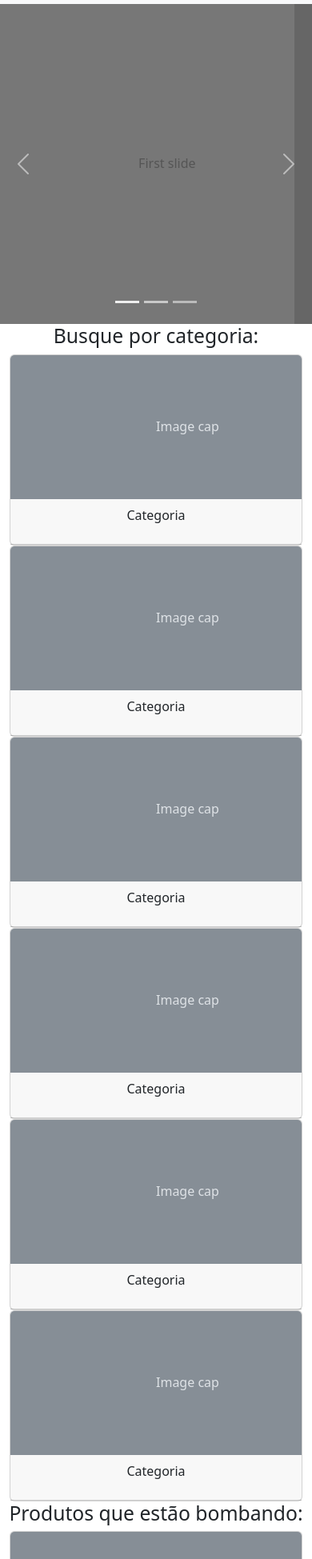
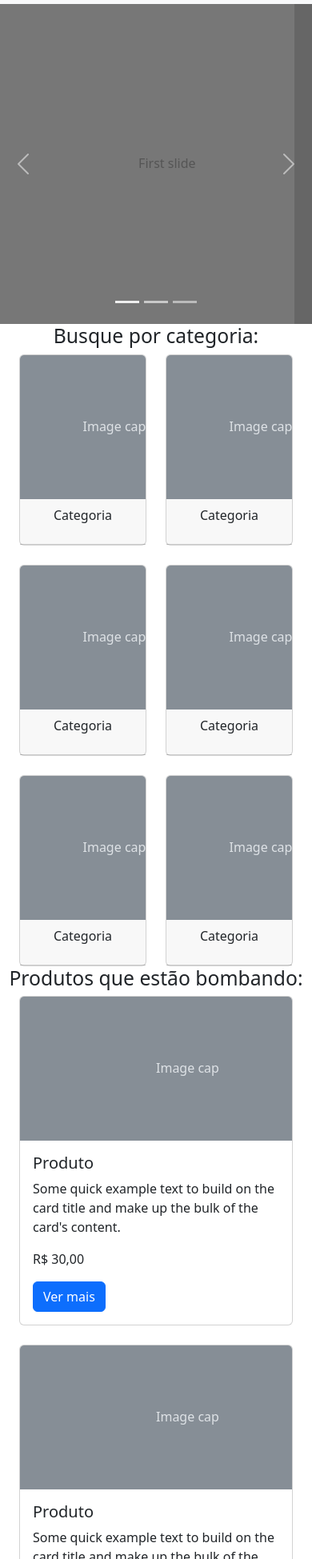
Before and after one commit to igorfcfs/CursoAlura-Bootstrap5-CrieUmaLandingPageResponsiva, a plain HTML site: page index.html in a window 390 px wide. Shown: the part 51-2000 px from the top of the page at 80% size. Drawn offline with nearby package versions, Linux system fonts and the light colour scheme.

Commit message:
Breakpoints e Grid no Bootstrap

```diff
--- a/index.html
+++ b/index.html
@@ -1,21 +1,26 @@
 <!DOCTYPE html>
 <html lang="en">
+
 <head>
     <meta charset="UTF-8">
     <meta name="viewport" content="width=device-width, initial-scale=1.0">
     <title>Meteora</title>
     <link rel="stylesheet" href="reset.css">
-    <link href="https://cdn.jsdelivr.net/npm/bootstrap@5.3.2/dist/css/bootstrap.min.css" rel="stylesheet" integrity="sha384-T3c6CoIi6uLrA9TneNEoa7RxnatzjcDSCmG1MXxSR1GAsXEV/Dwwykc2MPK8M2HN" crossorigin="anonymous">
+    <link href="https://cdn.jsdelivr.net/npm/bootstrap@5.3.2/dist/css/bootstrap.min.css" rel="stylesheet"
+        integrity="sha384-T3c6CoIi6uLrA9TneNEoa7RxnatzjcDSCmG1MXxSR1GAsXEV/Dwwykc2MPK8M2HN" crossorigin="anonymous">
 </head>
+
 <body>
-    <nav class="navbar navbar-expand-lg bg-body-tertiary">
+    <nav class="navbar navbar-expand-md bg-body-tertiary">
         <div class="container-fluid">
             <a class="navbar-brand" href="#">Meteora</a>
-          <button class="navbar-toggler" type="button" data-bs-toggle="collapse" data-bs-target="#navbarSupportedContent" aria-controls="navbarSupportedContent" aria-expanded="false" aria-label="Toggle navigation">
+            <button class="navbar-toggler" type="button" data-bs-toggle="collapse"
+                data-bs-target="#navbarSupportedContent" aria-controls="navbarSupportedContent" aria-expanded="false"
+                aria-label="Toggle navigation">
                 <span class="navbar-toggler-icon"></span>
             </button>
             <div class="collapse navbar-collapse" id="navbarSupportedContent">
-            <ul class="navbar-nav me-auto mb-2 mb-lg-0">
+                <ul class="navbar-nav me-auto">
                     <li class="nav-item">
                         <a class="nav-link active" aria-current="page" href="#">Home</a>
                     </li>
@@ -39,38 +44,61 @@
 
     <div id="carouselExampleCaptions" class="carousel slide" data-bs-ride="carousel">
         <div class="carousel-indicators">
-    <button type="button" data-bs-target="#carouselExampleCaptions" data-bs-slide-to="0" class="active" aria-current="true" aria-label="Slide 1"></button>
-    <button type="button" data-bs-target="#carouselExampleCaptions" data-bs-slide-to="1" aria-label="Slide 2"></button>
-    <button type="button" data-bs-target="#carouselExampleCaptions" data-bs-slide-to="2" aria-label="Slide 3"></button>
+            <button type="button" data-bs-target="#carouselExampleCaptions" data-bs-slide-to="0" class="active"
+                aria-current="true" aria-label="Slide 1"></button>
+            <button type="button" data-bs-target="#carouselExampleCaptions" data-bs-slide-to="1"
+                aria-label="Slide 2"></button>
+            <button type="button" data-bs-target="#carouselExampleCaptions" data-bs-slide-to="2"
+                aria-label="Slide 3"></button>
         </div>
         <div class="carousel-inner">
             <div class="carousel-item active">
-            <svg class="bd-placeholder-img bd-placeholder-img-lg d-block w-100" width="800" height="400" xmlns="http://www.w3.org/2000/svg" role="img" aria-label="Placeholder: First slide" preserveAspectRatio="xMidYMid slice" focusable="false"><title>Placeholder</title><rect width="100%" height="100%" fill="#777"></rect><text x="50%" y="50%" fill="#555" dy=".3em">First slide</text></svg>
+                <svg class="bd-placeholder-img bd-placeholder-img-lg d-block w-100" width="800" height="400"
+                    xmlns="http://www.w3.org/2000/svg" role="img" aria-label="Placeholder: First slide"
+                    preserveAspectRatio="xMidYMid slice" focusable="false">
+                    <title>Placeholder</title>
+                    <rect width="100%" height="100%" fill="#777"></rect><text x="50%" y="50%" fill="#555"
+                        dy=".3em">First slide</text>
+                </svg>
                 <div class="carousel-caption d-none d-md-block">
                     <h5>First slide label</h5>
                     <p>Some representative placeholder content for the first slide.</p>
                 </div>
             </div>
             <div class="carousel-item">
-            <svg class="bd-placeholder-img bd-placeholder-img-lg d-block w-100" width="800" height="400" xmlns="http://www.w3.org/2000/svg" role="img" aria-label="Placeholder: Second slide" preserveAspectRatio="xMidYMid slice" focusable="false"><title>Placeholder</title><rect width="100%" height="100%" fill="#666"></rect><text x="50%" y="50%" fill="#444" dy=".3em">Second slide</text></svg>
+                <svg class="bd-placeholder-img bd-placeholder-img-lg d-block w-100" width="800" height="400"
+                    xmlns="http://www.w3.org/2000/svg" role="img" aria-label="Placeholder: Second slide"
+                    preserveAspectRatio="xMidYMid slice" focusable="false">
+                    <title>Placeholder</title>
+                    <rect width="100%" height="100%" fill="#666"></rect><text x="50%" y="50%" fill="#444"
+                        dy=".3em">Second slide</text>
+                </svg>
                 <div class="carousel-caption d-none d-md-block">
                     <h5>Second slide label</h5>
                     <p>Some representative placeholder content for the second slide.</p>
                 </div>
             </div>
             <div class="carousel-item">
-            <svg class="bd-placeholder-img bd-placeholder-img-lg d-block w-100" width="800" height="400" xmlns="http://www.w3.org/2000/svg" role="img" aria-label="Placeholder: Third slide" preserveAspectRatio="xMidYMid slice" focusable="false"><title>Placeholder</title><rect width="100%" height="100%" fill="#555"></rect><text x="50%" y="50%" fill="#333" dy=".3em">Third slide</text></svg>
+                <svg class="bd-placeholder-img bd-placeholder-img-lg d-block w-100" width="800" height="400"
+                    xmlns="http://www.w3.org/2000/svg" role="img" aria-label="Placeholder: Third slide"
+                    preserveAspectRatio="xMidYMid slice" focusable="false">
+                    <title>Placeholder</title>
+                    <rect width="100%" height="100%" fill="#555"></rect><text x="50%" y="50%" fill="#333"
+                        dy=".3em">Third slide</text>
+                </svg>
                 <div class="carousel-caption d-none d-md-block">
                     <h5>Third slide label</h5>
                     <p>Some representative placeholder content for the third slide.</p>
                 </div>
             </div>
         </div>
-        <button class="carousel-control-prev" type="button" data-bs-target="#carouselExampleCaptions" data-bs-slide="prev">
+        <button class="carousel-control-prev" type="button" data-bs-target="#carouselExampleCaptions"
+            data-bs-slide="prev">
             <span class="carousel-control-prev-icon" aria-hidden="true"></span>
             <span class="visually-hidden">Previous</span>
         </button>
-        <button class="carousel-control-next" type="button" data-bs-target="#carouselExampleCaptions" data-bs-slide="next">
+        <button class="carousel-control-next" type="button" data-bs-target="#carouselExampleCaptions"
+            data-bs-slide="next">
             <span class="carousel-control-next-icon" aria-hidden="true"></span>
             <span class="visually-hidden">Next</span>
         </button>
@@ -78,113 +106,12 @@
 
     <h2 class="text-center">Busque por categoria:</h2>
 
-    <div class="container">
+    <div class="container row mx-auto g-4">
+        <div class="col-6 col-md-4 col-xxl-2">
             <div class="card">
-          <svg
-            class="bd-placeholder-img card-img-top"
-            width="100%"
-            height="180"
-            xmlns="http://www.w3.org/2000/svg"
-            role="img"
-            aria-label="Placeholder: Image cap"
-            preserveAspectRatio="xMidYMid slice"
-            focusable="false"
-          >
-            <title>Placeholder</title>
-            <rect width="100%" height="100%" fill="#868e96"></rect>
-            <text x="50%" y="50%" fill="#dee2e6" dy=".3em">Image cap</text>
-          </svg>
-          <div class="card-header">
-            <p class="text-center">Categoria</p>
-          </div>
-        </div>
-        <div class="card">
-          <svg
-            class="bd-placeholder-img card-img-top"
-            width="100%"
-            height="180"
-            xmlns="http://www.w3.org/2000/svg"
-            role="img"
-            aria-label="Placeholder: Image cap"
-            preserveAspectRatio="xMidYMid slice"
-            focusable="false"
-          >
-            <title>Placeholder</title>
-            <rect width="100%" height="100%" fill="#868e96"></rect>
-            <text x="50%" y="50%" fill="#dee2e6" dy=".3em">Image cap</text>
-          </svg>
-          <div class="card-header">
-            <p class="text-center">Categoria</p>
-          </div>
-        </div>
-        <div class="card">
-          <svg
-            class="bd-placeholder-img card-img-top"
-            width="100%"
-            height="180"
-            xmlns="http://www.w3.org/2000/svg"
-            role="img"
-            aria-label="Placeholder: Image cap"
-            preserveAspectRatio="xMidYMid slice"
-            focusable="false"
-          >
-            <title>Placeholder</title>
-            <rect width="100%" height="100%" fill="#868e96"></rect>
-            <text x="50%" y="50%" fill="#dee2e6" dy=".3em">Image cap</text>
-          </svg>
-          <div class="card-header">
-            <p class="text-center">Categoria</p>
-          </div>
-        </div>
-        <div class="card">
-          <svg
-            class="bd-placeholder-img card-img-top"
-            width="100%"
-            height="180"
-            xmlns="http://www.w3.org/2000/svg"
-            role="img"
-            aria-label="Placeholder: Image cap"
-            preserveAspectRatio="xMidYMid slice"
-            focusable="false"
-          >
-            <title>Placeholder</title>
-            <rect width="100%" height="100%" fill="#868e96"></rect>
-            <text x="50%" y="50%" fill="#dee2e6" dy=".3em">Image cap</text>
-          </svg>
-          <div class="card-header">
-            <p class="text-center">Categoria</p>
-          </div>
-        </div>
-        <div class="card">
-          <svg
-            class="bd-placeholder-img card-img-top"
-            width="100%"
-            height="180"
-            xmlns="http://www.w3.org/2000/svg"
-            role="img"
-            aria-label="Placeholder: Image cap"
-            preserveAspectRatio="xMidYMid slice"
-            focusable="false"
-          >
-            <title>Placeholder</title>
-            <rect width="100%" height="100%" fill="#868e96"></rect>
-            <text x="50%" y="50%" fill="#dee2e6" dy=".3em">Image cap</text>
-          </svg>
-          <div class="card-header">
-            <p class="text-center">Categoria</p>
-          </div>
-        </div>
-        <div class="card">
-          <svg
-            class="bd-placeholder-img card-img-top"
-            width="100%"
-            height="180"
-            xmlns="http://www.w3.org/2000/svg"
-            role="img"
-            aria-label="Placeholder: Image cap"
-            preserveAspectRatio="xMidYMid slice"
-            focusable="false"
-          >
+                <svg class="bd-placeholder-img card-img-top" width="100%" height="180"
+                    xmlns="http://www.w3.org/2000/svg" role="img" aria-label="Placeholder: Image cap"
+                    preserveAspectRatio="xMidYMid slice" focusable="false">
                     <title>Placeholder</title>
                     <rect width="100%" height="100%" fill="#868e96"></rect>
                     <text x="50%" y="50%" fill="#dee2e6" dy=".3em">Image cap</text>
@@ -194,146 +121,86 @@
                 </div>
             </div>
         </div>
-
-    <h2 class="text-center">Produtos que estão bombando:</h2>
-
-    <div class="container">
+        <div class="col-6 col-md-4 col-xxl-2">
             <div class="card">
-          <svg
-            class="bd-placeholder-img card-img-top"
-            width="100%"
-            height="180"
-            xmlns="http://www.w3.org/2000/svg"
-            role="img"
-            aria-label="Placeholder: Image cap"
-            preserveAspectRatio="xMidYMid slice"
-            focusable="false"
-          >
+                <svg class="bd-placeholder-img card-img-top" width="100%" height="180" xmlns
+                    ="http://www.w3.org/2000/svg" role="img" aria-label="Placeholder: Image cap"
+                    preserveAspectRatio="xMidYMid slice" focusable="false">
                     <title>Placeholder</title>
                     <rect width="100%" height="100%" fill="#868e96"></rect>
                     <text x="50%" y="50%" fill="#dee2e6" dy=".3em">Image cap</text>
                 </svg>
-          <div class="card-body">
-            <h5 class="card-title">Produto</h5>
-            <p class="card-text">
-              Some quick example text to build on the card title and make up the
-              bulk of the card's content.
-            </p>
-            <p>R$ 30,00</p>
-            <a href="#" class="btn btn-primary">Ver mais</a>
+                <div class="card-header">
+                    <p class="text-center">Categoria</p>
                 </div>
             </div>
+        </div>
+        <div class="col-6 col-md-4 col-xxl-2">
             <div class="card">
-          <svg
-            class="bd-placeholder-img card-img-top"
-            width="100%"
-            height="180"
-            xmlns="http://www.w3.org/2000/svg"
-            role="img"
-            aria-label="Placeholder: Image cap"
-            preserveAspectRatio="xMidYMid slice"
-            focusable="false"
-          >
+                <svg class="bd-placeholder-img card-img-top" width="100%" height="180"
+                    xmlns="http://www.w3.org/2000/svg" role="img" aria-label="Placeholder: Image cap"
+                    preserveAspectRatio="xMidYMid slice" focusable="false">
                     <title>Placeholder</title>
                     <rect width="100%" height="100%" fill="#868e96"></rect>
                     <text x="50%" y="50%" fill="#dee2e6" dy=".3em">Image cap</text>
                 </svg>
-          <div class="card-body">
-            <h5 class="card-title">Produto</h5>
-            <p class="card-text">
-              Some quick example text to build on the card title and make up the
-              bulk of the card's content.
-            </p>
-            <p>R$ 30,00</p>
-            <a href="#" class="btn btn-primary">Ver mais</a>
+                <div class="card-header">
+                    <p class="text-center">Categoria</p>
                 </div>
             </div>
+        </div>
+        <div class="col-6 col-md-4 col-xxl-2">
             <div class="card">
-          <svg
-            class="bd-placeholder-img card-img-top"
-            width="100%"
-            height="180"
-            xmlns="http://www.w3.org/2000/svg"
-            role="img"
-            aria-label="Placeholder: Image cap"
-            preserveAspectRatio="xMidYMid slice"
-            focusable="false"
-          >
+                <svg class="bd-placeholder-img card-img-top" width="100%" height="180"
+                    xmlns="http://www.w3.org/2000/svg" role="img" aria-label="Placeholder: Image cap"
+                    preserveAspectRatio="xMidYMid slice" focusable="false">
                     <title>Placeholder</title>
                     <rect width="100%" height="100%" fill="#868e96"></rect>
                     <text x="50%" y="50%" fill="#dee2e6" dy=".3em">Image cap</text>
                 </svg>
-          <div class="card-body">
-            <h5 class="card-title">Produto</h5>
-            <p class="card-text">
-              Some quick example text to build on the card title and make up the
-              bulk of the card's content.
-            </p>
-            <p>R$ 30,00</p>
-            <a href="#" class="btn btn-primary">Ver mais</a>
+                <div class="card-header">
+                    <p class="text-center">Categoria</p>
                 </div>
             </div>
+        </div>
+        <div class="col-6 col-md-4 col-xxl-2">
             <div class="card">
-          <svg
-            class="bd-placeholder-img card-img-top"
-            width="100%"
-            height="180"
-            xmlns="http://www.w3.org/2000/svg"
-            role="img"
-            aria-label="Placeholder: Image cap"
-            preserveAspectRatio="xMidYMid slice"
-            focusable="false"
-          >
+                <svg class="bd-placeholder-img card-img-top" width="100%" height="180"
+                    xmlns="http://www.w3.org/2000/svg" role="img" aria-label="Placeholder: Image cap"
+                    preserveAspectRatio="xMidYMid slice" focusable="false">
                     <title>Placeholder</title>
                     <rect width="100%" height="100%" fill="#868e96"></rect>
                     <text x="50%" y="50%" fill="#dee2e6" dy=".3em">Image cap</text>
                 </svg>
-          <div class="card-body">
-            <h5 class="card-title">Produto</h5>
-            <p class="card-text">
-              Some quick example text to build on the card title and make up the
-              bulk of the card's content.
-            </p>
-            <p>R$ 30,00</p>
-            <a href="#" class="btn btn-primary">Ver mais</a>
+                <div class="card-header">
+                    <p class="text-center">Categoria</p>
                 </div>
             </div>
+        </div>
+        <div class="col-6 col-md-4 col-xxl-2">
             <div class="card">
-          <svg
-            class="bd-placeholder-img card-img-top"
-            width="100%"
-            height="180"
-            xmlns="http://www.w3.org/2000/svg"
-            role="img"
-            aria-label="Placeholder: Image cap"
-            preserveAspectRatio="xMidYMid slice"
-            focusable="false"
-          >
+                <svg class="bd-placeholder-img card-img-top" width="100%" height="180"
+                    xmlns="http://www.w3.org/2000/svg" role="img" aria-label="Placeholder: Image cap"
+                    preserveAspectRatio="xMidYMid slice" focusable="false">
                     <title>Placeholder</title>
                     <rect width="100%" height="100%" fill="#868e96"></rect>
                     <text x="50%" y="50%" fill="#dee2e6" dy=".3em">Image cap</text>
                 </svg>
-          <div class="card-body">
-            <h5 class="card-title">Produto</h5>
-            <p class="card-text">
-              Some quick example text to build on the card title and make up the
-              bulk of the card's content.
-            </p>
-            <p>R$ 30,00</p>
-            <a href="#" class="btn btn-primary">Ver mais</a>
+                <div class="card-header">
+                    <p class="text-center">Categoria</p>
                 </div>
             </div>
+        </div>
+    </div>
+
+    <h2 class="text-center">Produtos que estão bombando:</h2>
+
+    <div class="container row mx-auto g-4">
+        <div class="col-12 col-md-6 col-xxl-4">
             <div class="card">
-          <svg
-            class="bd-placeholder-img card-img-top"
-            width="100%"
-            height="180"
-            xmlns="http://www.w3.org/2000/svg"
-            role="img"
-            aria-label="Placeholder: Image cap"
-            preserveAspectRatio="xMidYMid slice"
-            focusable="false"
-          >
+                <svg class="bd-placeholder-img card-img-top" width="100%" height="180"
+                    xmlns="http://www.w3.org/2000/svg" role="img" aria-label="Placeholder: Image cap"
+                    preserveAspectRatio="xMidYMid slice" focusable="false">
                     <title>Placeholder</title>
                     <rect width="100%" height="100%" fill="#868e96"></rect>
                     <text x="50%" y="50%" fill="#dee2e6" dy=".3em">Image cap</text>
@@ -349,7 +216,111 @@
                 </div>
             </div>
         </div>
+        <div class="col-12 col-md-6 col-xxl-4">
+            <div class="card">
+                <svg class="bd-placeholder-img card-img-top" width="100%" height="180"
+                    xmlns="http://www.w3.org/2000/svg" role="img" aria-label="Placeholder: Image cap"
+                    preserveAspectRatio="xMidYMid slice" focusable="false">
+                    <title>Placeholder</title>
+                    <rect width="100%" height="100%" fill="#868e96"></rect>
+                    <text x="50%" y="50%" fill="#dee2e6" dy=".3em">Image cap</text>
+                </svg>
+                <div class="card-body">
+                    <h5 class="card-title">Produto</h5>
+                    <p class="card-text">
+                        Some quick example text to build on the card title and make up the
+                        bulk of the card's content.
+                    </p>
+                    <p>R$ 30,00</p>
+                    <a href="#" class="btn btn-primary">Ver mais</a>
+                </div>
+            </div>
+        </div>
+        <div class="col-12 col-md-6 col-xxl-4">
+            <div class="card">
+                <svg class="bd-placeholder-img card-img-top" width="100%" height="180"
+                    xmlns="http://www.w3.org/2000/svg" role="img" aria-label="Placeholder: Image cap"
+                    preserveAspectRatio="xMidYMid slice" focusable="false">
+                    <title>Placeholder</title>
+                    <rect width="100%" height="100%" fill="#868e96"></rect>
+                    <text x="50%" y="50%" fill="#dee2e6" dy=".3em">Image cap</text>
+                </svg>
+                <div class="card-body">
+                    <h5 class="card-title">Produto</h5>
+                    <p class="card-text">
+                        Some quick example text to build on the card title and make up the
+                        bulk of the card's content.
+                    </p>
+                    <p>R$ 30,00</p>
+                    <a href="#" class="btn btn-primary">Ver mais</a>
+                </div>
+            </div>
+        </div>
+        <div class="col-12 col-md-6 col-xxl-4">
+            <div class="card">
+                <svg class="bd-placeholder-img card-img-top" width="100%" height="180"
+                    xmlns="http://www.w3.org/2000/svg" role="img" aria-label="Placeholder: Image cap"
+                    preserveAspectRatio="xMidYMid slice" focusable="false">
+                    <title>Placeholder</title>
+                    <rect width="100%" height="100%" fill="#868e96"></rect>
+                    <text x="50%" y="50%" fill="#dee2e6" dy=".3em">Image cap</text>
+                </svg>
+                <div class="card-body">
+                    <h5 class="card-title">Produto</h5>
+                    <p class="card-text">
+                        Some quick example text to build on the card title and make up the
+                        bulk of the card's content.
+                    </p>
+                    <p>R$ 30,00</p>
+                    <a href="#" class="btn btn-primary">Ver mais</a>
+                </div>
+            </div>
+        </div>
+        <div class="col-12 col-md-6 col-xxl-4">
+            <div class="card">
+                <svg class="bd-placeholder-img card-img-top" width="100%" height="180"
+                    xmlns="http://www.w3.org/2000/svg" role="img" aria-label="Placeholder: Image cap"
+                    preserveAspectRatio="xMidYMid slice" focusable="false">
+                    <title>Placeholder</title>
+                    <rect width="100%" height="100%" fill="#868e96"></rect>
+                    <text x="50%" y="50%" fill="#dee2e6" dy=".3em">Image cap</text>
+                </svg>
+                <div class="card-body">
+                    <h5 class="card-title">Produto</h5>
+                    <p class="card-text">
+                        Some quick example text to build on the card title and make up the
+                        bulk of the card's content.
+                    </p>
+                    <p>R$ 30,00</p>
+                    <a href="#" class="btn btn-primary">Ver mais</a>
+                </div>
+            </div>
+        </div>
+        <div class="col-12 col-md-6 col-xxl-4">
+            <div class="card">
+                <svg class="bd-placeholder-img card-img-top" width="100%" height="180"
+                    xmlns="http://www.w3.org/2000/svg" role="img" aria-label="Placeholder: Image cap"
+                    preserveAspectRatio="xMidYMid slice" focusable="false">
+                    <title>Placeholder</title>
+                    <rect width="100%" height="100%" fill="#868e96"></rect>
+                    <text x="50%" y="50%" fill="#dee2e6" dy=".3em">Image cap</text>
+                </svg>
+                <div class="card-body">
+                    <h5 class="card-title">Produto</h5>
+                    <p class="card-text">
+                        Some quick example text to build on the card title and make up the
+                        bulk of the card's content.
+                    </p>
+                    <p>R$ 30,00</p>
+                    <a href="#" class="btn btn-primary">Ver mais</a>
+                </div>
+            </div>
+        </div>
+    </div>
 
-    <script src="https://cdn.jsdelivr.net/npm/bootstrap@5.3.2/dist/js/bootstrap.bundle.min.js" integrity="sha384-C6RzsynM9kWDrMNeT87bh95OGNyZPhcTNXj1NW7RuBCsyN/o0jlpcV8Qyq46cDfL" crossorigin="anonymous"></script>
+    <script src="https://cdn.jsdelivr.net/npm/bootstrap@5.3.2/dist/js/bootstrap.bundle.min.js"
+        integrity="sha384-C6RzsynM9kWDrMNeT87bh95OGNyZPhcTNXj1NW7RuBCsyN/o0jlpcV8Qyq46cDfL"
+        crossorigin="anonymous"></script>
 </body>
+
 </html>
```
Lines whose indentation alone changed are shown as unchanged.
